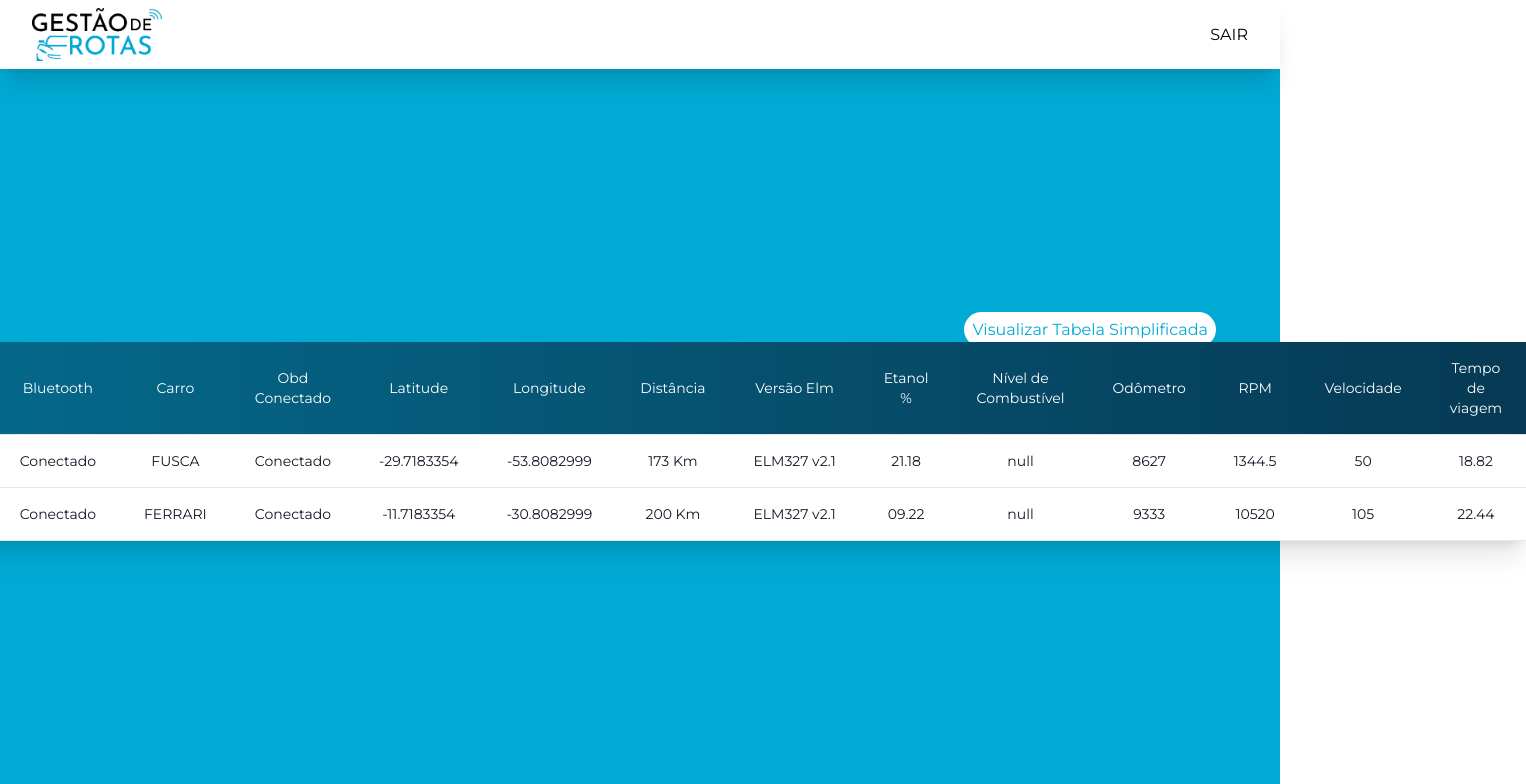
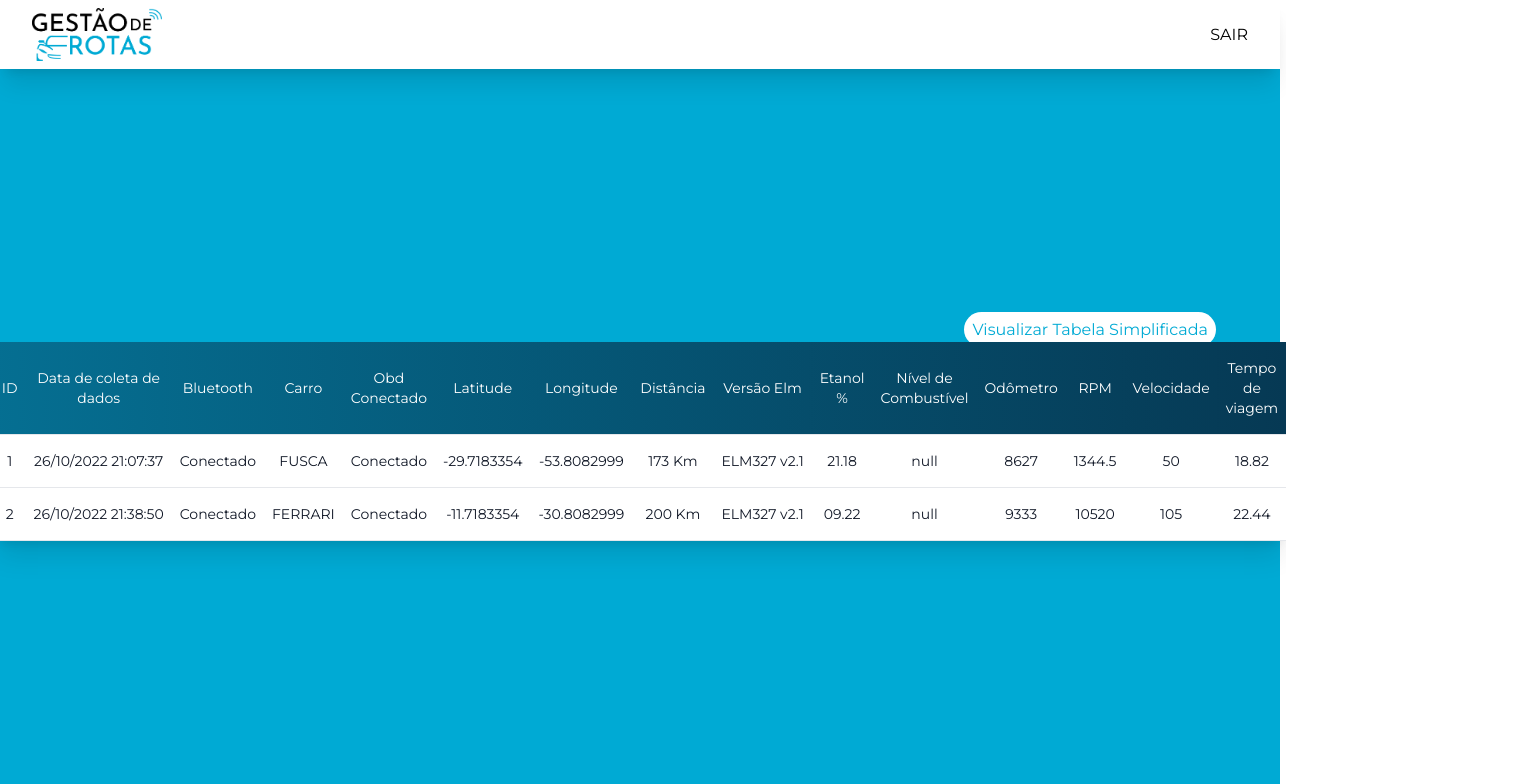
Before and after one commit to ViniciusRCSilva/Sistema-de-Gerenciamento-de-Frotas-2.0, a Next.js app: page /tabelaDetalhada in a window 1280 px wide. Shown: the top 784 px of the page, 1526 px wide, since content can reach past the window. Built offline with nearby package versions, Linux system fonts and the light colour scheme.

Commit message:
view update

```diff
--- a/pages/tabelaDetalhada.tsx
+++ b/pages/tabelaDetalhada.tsx
@@ -24,49 +24,49 @@ const TabelaDetalhada: NextPage = () => {
 
             <thead className="border-b bg-gradient-to-r from-[#056f92] to-[#063954] text-white">
               <tr>
-                <th scope="col" className="text-sm font-medium text-white px-6 py-4">
+                <th scope="col" className="text-sm font-medium text-white px-2 py-4">
                   ID
                 </th>
-                <th scope="col" className="text-sm font-medium text-white px-6 py-4">
+                <th scope="col" className="text-sm font-medium text-white px-2 py-4">
                   Data de coleta de dados
                 </th>
-                <th scope="col" className="text-sm font-medium text-white px-6 py-4">
+                <th scope="col" className="text-sm font-medium text-white px-2 py-4">
                   Bluetooth
                 </th>
-                <th scope="col" className="text-sm font-medium text-white px-6 py-4">
+                <th scope="col" className="text-sm font-medium text-white px-2 py-4">
                   Carro
                 </th>
-                <th scope="col" className="text-sm font-medium text-white px-6 py-4">
+                <th scope="col" className="text-sm font-medium text-white px-2 py-4">
                   Obd Conectado
                 </th>
-                <th scope="col" className="text-sm font-medium text-white px-6 py-4">
+                <th scope="col" className="text-sm font-medium text-white px-2 py-4">
                   Latitude
                 </th>
-                <th scope="col" className="text-sm font-medium text-white px-6 py-4">
+                <th scope="col" className="text-sm font-medium text-white px-2 py-4">
                   Longitude
                 </th>
-                <th scope="col" className="text-sm font-medium text-white px-6 py-4">
+                <th scope="col" className="text-sm font-medium text-white px-2 py-4">
                   Distância
                 </th>
-                <th scope="col" className="text-sm font-medium text-white px-6 py-4">
+                <th scope="col" className="text-sm font-medium text-white px-2 py-4">
                   Versão Elm
                 </th>
-                <th scope="col" className="text-sm font-medium text-white px-6 py-4">
+                <th scope="col" className="text-sm font-medium text-white px-2 py-4">
                   Etanol %
                 </th>
-                <th scope="col" className="text-sm font-medium text-white px-6 py-4">
+                <th scope="col" className="text-sm font-medium text-white px-2 py-4">
                   Nível de Combustível
                 </th>
-                <th scope="col" className="text-sm font-medium text-white px-6 py-4">
+                <th scope="col" className="text-sm font-medium text-white px-2 py-4">
                   Odômetro
                 </th>
-                <th scope="col" className="text-sm font-medium text-white px-6 py-4">
+                <th scope="col" className="text-sm font-medium text-white px-2 py-4">
                   RPM
                 </th>
-                <th scope="col" className="text-sm font-medium text-white px-6 py-4">
+                <th scope="col" className="text-sm font-medium text-white px-2 py-4">
                   Velocidade
                 </th>
-                <th scope="col" className="text-sm font-medium text-white px-6 py-4">
+                <th scope="col" className="text-sm font-medium text-white px-2 py-4">
                   Tempo de viagem
                 </th>
               </tr>
@@ -76,97 +76,97 @@ const TabelaDetalhada: NextPage = () => {
             <tbody>
 
               <tr className="bg-white border-b">
-                <td className="px-6 py-4 whitespace-nowrap text-sm font-medium text-gray-900">
+                <td className="px-2 py-4 whitespace-nowrap text-sm font-medium text-gray-900">
                   1
                 </td>
-                <td className="text-sm text-gray-900 font-light px-6 py-4 whitespace-nowrap">
+                <td className="text-sm text-gray-900 font-light px-2 py-4 whitespace-nowrap">
                   26/10/2022 21:07:37
                 </td>
-                <td className="text-sm text-gray-900 font-light px-6 py-4 whitespace-nowrap">
+                <td className="text-sm text-gray-900 font-light px-2 py-4 whitespace-nowrap">
                   Conectado
                 </td>
-                <td className="text-sm text-gray-900 font-light px-6 py-4 whitespace-nowrap">
+                <td className="text-sm text-gray-900 font-light px-2 py-4 whitespace-nowrap">
                   FUSCA
                 </td>
-                <td className="text-sm text-gray-900 font-light px-6 py-4 whitespace-nowrap">
+                <td className="text-sm text-gray-900 font-light px-2 py-4 whitespace-nowrap">
                   Conectado
                 </td>
-                <td className="text-sm text-gray-900 font-light px-6 py-4 whitespace-nowrap">
+                <td className="text-sm text-gray-900 font-light px-2 py-4 whitespace-nowrap">
                   -29.7183354
                 </td>
-                <td className="text-sm text-gray-900 font-light px-6 py-4 whitespace-nowrap">
+                <td className="text-sm text-gray-900 font-light px-2 py-4 whitespace-nowrap">
                   -53.8082999
                 </td>
-                <td className="text-sm text-gray-900 font-light px-6 py-4 whitespace-nowrap">
+                <td className="text-sm text-gray-900 font-light px-2 py-4 whitespace-nowrap">
                   173 Km
                 </td>
-                <td className="text-sm text-gray-900 font-light px-6 py-4 whitespace-nowrap">
+                <td className="text-sm text-gray-900 font-light px-2 py-4 whitespace-nowrap">
                   ELM327 v2.1
                 </td>
-                <td className="text-sm text-gray-900 font-light px-6 py-4 whitespace-nowrap">
+                <td className="text-sm text-gray-900 font-light px-2 py-4 whitespace-nowrap">
                   21.18
                 </td>
-                <td className="text-sm text-gray-900 font-light px-6 py-4 whitespace-nowrap">
+                <td className="text-sm text-gray-900 font-light px-2 py-4 whitespace-nowrap">
                   null
                 </td>
-                <td className="text-sm text-gray-900 font-light px-6 py-4 whitespace-nowrap">
+                <td className="text-sm text-gray-900 font-light px-2 py-4 whitespace-nowrap">
                   8627
                 </td>
-                <td className="text-sm text-gray-900 font-light px-6 py-4 whitespace-nowrap">
+                <td className="text-sm text-gray-900 font-light px-2 py-4 whitespace-nowrap">
                   1344.5
                 </td>
-                <td className="text-sm text-gray-900 font-light px-6 py-4 whitespace-nowrap">
+                <td className="text-sm text-gray-900 font-light px-2 py-4 whitespace-nowrap">
                   50
                 </td>
-                <td className="text-sm text-gray-900 font-light px-6 py-4 whitespace-nowrap">
+                <td className="text-sm text-gray-900 font-light px-2 py-4 whitespace-nowrap">
                   18.82
                 </td>
               </tr>
 
               <tr className="bg-white border-b">
-              <td className="px-6 py-4 whitespace-nowrap text-sm font-medium text-gray-900">
+              <td className="px-2 py-4 whitespace-nowrap text-sm font-medium text-gray-900">
                   2
                 </td>
-                <td className="text-sm text-gray-900 font-light px-6 py-4 whitespace-nowrap">
+                <td className="text-sm text-gray-900 font-light px-2 py-4 whitespace-nowrap">
                   26/10/2022 21:38:50
                 </td>
-                <td className="text-sm text-gray-900 font-light px-6 py-4 whitespace-nowrap">
+                <td className="text-sm text-gray-900 font-light px-2 py-4 whitespace-nowrap">
                   Conectado
                 </td>
-                <td className="text-sm text-gray-900 font-light px-6 py-4 whitespace-nowrap">
+                <td className="text-sm text-gray-900 font-light px-2 py-4 whitespace-nowrap">
                   FERRARI
                 </td>
-                <td className="text-sm text-gray-900 font-light px-6 py-4 whitespace-nowrap">
+                <td className="text-sm text-gray-900 font-light px-2 py-4 whitespace-nowrap">
                   Conectado
                 </td>
-                <td className="text-sm text-gray-900 font-light px-6 py-4 whitespace-nowrap">
+                <td className="text-sm text-gray-900 font-light px-2 py-4 whitespace-nowrap">
                   -11.7183354
                 </td>
-                <td className="text-sm text-gray-900 font-light px-6 py-4 whitespace-nowrap">
+                <td className="text-sm text-gray-900 font-light px-2 py-4 whitespace-nowrap">
                   -30.8082999
                 </td>
-                <td className="text-sm text-gray-900 font-light px-6 py-4 whitespace-nowrap">
+                <td className="text-sm text-gray-900 font-light px-2 py-4 whitespace-nowrap">
                   200 Km
                 </td>
-                <td className="text-sm text-gray-900 font-light px-6 py-4 whitespace-nowrap">
+                <td className="text-sm text-gray-900 font-light px-2 py-4 whitespace-nowrap">
                   ELM327 v2.1
                 </td>
-                <td className="text-sm text-gray-900 font-light px-6 py-4 whitespace-nowrap">
+                <td className="text-sm text-gray-900 font-light px-2 py-4 whitespace-nowrap">
                   09.22
                 </td>
-                <td className="text-sm text-gray-900 font-light px-6 py-4 whitespace-nowrap">
+                <td className="text-sm text-gray-900 font-light px-2 py-4 whitespace-nowrap">
                   null
                 </td>
-                <td className="text-sm text-gray-900 font-light px-6 py-4 whitespace-nowrap">
+                <td className="text-sm text-gray-900 font-light px-2 py-4 whitespace-nowrap">
                   9333
                 </td>
-                <td className="text-sm text-gray-900 font-light px-6 py-4 whitespace-nowrap">
+                <td className="text-sm text-gray-900 font-light px-2 py-4 whitespace-nowrap">
                   10520
                 </td>
-                <td className="text-sm text-gray-900 font-light px-6 py-4 whitespace-nowrap">
+                <td className="text-sm text-gray-900 font-light px-2 py-4 whitespace-nowrap">
                   105
                 </td>
-                <td className="text-sm text-gray-900 font-light px-6 py-4 whitespace-nowrap">
+                <td className="text-sm text-gray-900 font-light px-2 py-4 whitespace-nowrap">
                   22.44
                 </td>
               </tr>
```
